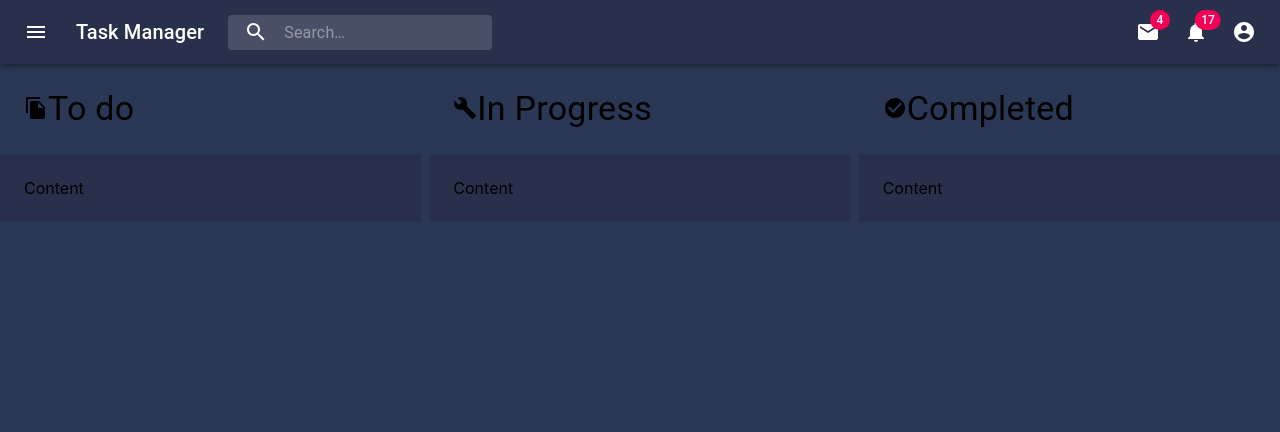
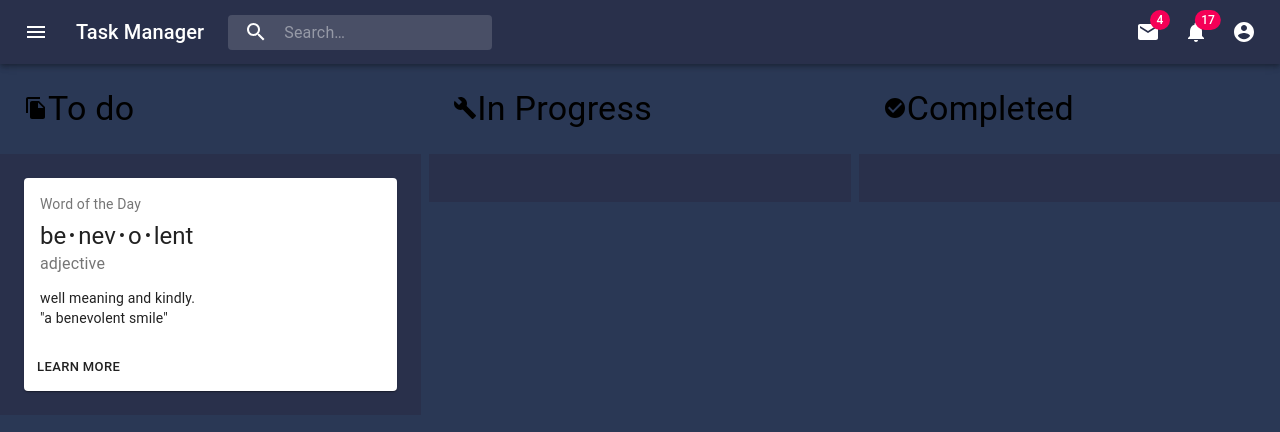
Before and after one commit to rishabh-khurana/Task-Manager, a React (Create React App) app: page / in a window 1280 px wide. Shown: the top 432 px of the page. Built offline with nearby package versions, Linux system fonts and the light colour scheme.

Commit message:
test data added

```diff
--- a/src/components/HomePage.css
+++ b/src/components/HomePage.css
@@ -1,7 +1,8 @@
-.list-title{
+.list-title {
     padding: 1.5rem;
 }
-.list-container{
+
+.list-container {
     padding: 1.5rem;
     background-color: rgb(41, 48, 75);
 }
--- a/src/components/HomePage.js
+++ b/src/components/HomePage.js
@@ -6,6 +6,36 @@ import CheckCircleIcon from '@material-ui/icons/CheckCircle';
 import FileCopyIcon from '@material-ui/icons/FileCopy';
 import BuildIcon from '@material-ui/icons/Build';
 import Typography from '@material-ui/core/Typography';
+import SimpleCard from './Task';
+
+
+
+let Testdata = [
+    [
+        {
+            indexNo:1,
+            taskName:"Task One",
+            taskdesc:"This is the first task which in Todo",
+            timeOfRegister:"20/11/2019"
+        }
+    ],
+    [
+        {
+            indexNo:1,
+            taskName:"Task One",
+            taskdesc:"This is the first task which in Progress",
+            timeOfRegister:"20/11/2019"
+        }
+    ],
+    [
+        {
+            indexNo:1,
+            taskName:"Task One",
+            taskdesc:"This is the first task which complete",
+            timeOfRegister:"20/11/2019"
+        }
+    ],
+]
 
 function HomePage(){
     return(
@@ -16,19 +46,19 @@ function HomePage(){
                     <div className='list-title'>
                         <Typography variant='h4'><FileCopyIcon/>To do</Typography>
                     </div>
-                    <div className='list-container'>Content</div>
+                    <div className='list-container'><SimpleCard/></div>
                 </Grid>
                 <Grid item sm xs={12}>
                     <div className='list-title'>
                         <Typography variant='h4'><BuildIcon/>In Progress</Typography>
                     </div>
-                    <div className='list-container'>Content</div>
+                    <div className='list-container'></div>
                 </Grid>
                 <Grid item sm xs={12}>
                     <div className='list-title'>
                         <Typography variant='h4'><CheckCircleIcon/>Completed</Typography>
                     </div>
-                    <div className='list-container'>Content</div>
+                    <div className='list-container'></div>
                 </Grid>
             </Grid>
         </div>
--- /dev/null
+++ b/src/components/Task.js
@@ -0,0 +1,57 @@
+import React from 'react';
+import { makeStyles } from '@material-ui/core/styles';
+import Card from '@material-ui/core/Card';
+import CardActions from '@material-ui/core/CardActions';
+import CardContent from '@material-ui/core/CardContent';
+import Button from '@material-ui/core/Button';
+import Typography from '@material-ui/core/Typography';
+
+const useStyles = makeStyles({
+  card: {
+    minWidth: 275,
+  },
+  bullet: {
+    display: 'inline-block',
+    margin: '0 2px',
+    transform: 'scale(0.8)',
+  },
+  title: {
+    fontSize: 14,
+  },
+  pos: {
+    marginBottom: 12,
+  },
+});
+
+export default function SimpleCard() {
+  const classes = useStyles();
+  const bull = <span className={classes.bullet}>•</span>;
+
+  return (
+    <Card className={classes.card}>
+      <CardContent>
+        <Typography className={classes.title} color="textSecondary" gutterBottom>
+          Word of the Day
+        </Typography>
+        <Typography variant="h5" component="h2">
+          be
+          {bull}
+          nev
+          {bull}o{bull}
+          lent
+        </Typography>
+        <Typography className={classes.pos} color="textSecondary">
+          adjective
+        </Typography>
+        <Typography variant="body2" component="p">
+          well meaning and kindly.
+          <br />
+          {'"a benevolent smile"'}
+        </Typography>
+      </CardContent>
+      <CardActions>
+        <Button size="small">Learn More</Button>
+      </CardActions>
+    </Card>
+  );
+}
```
